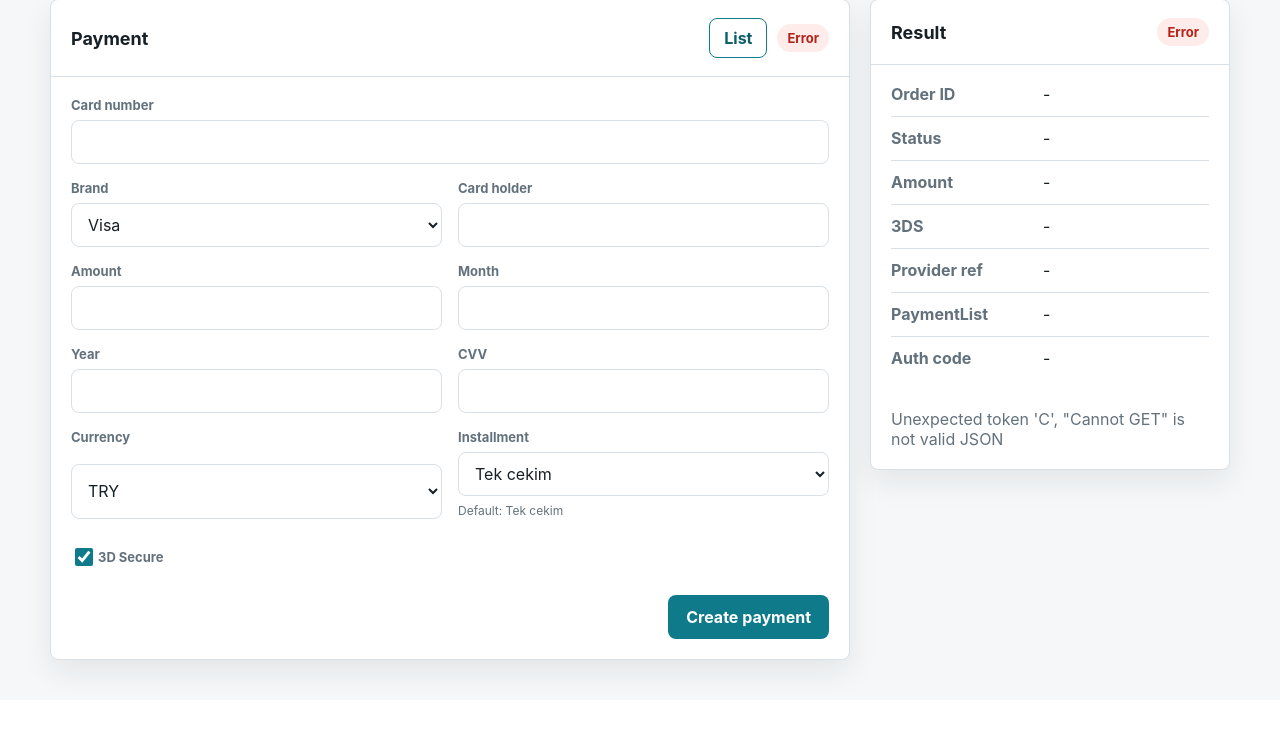
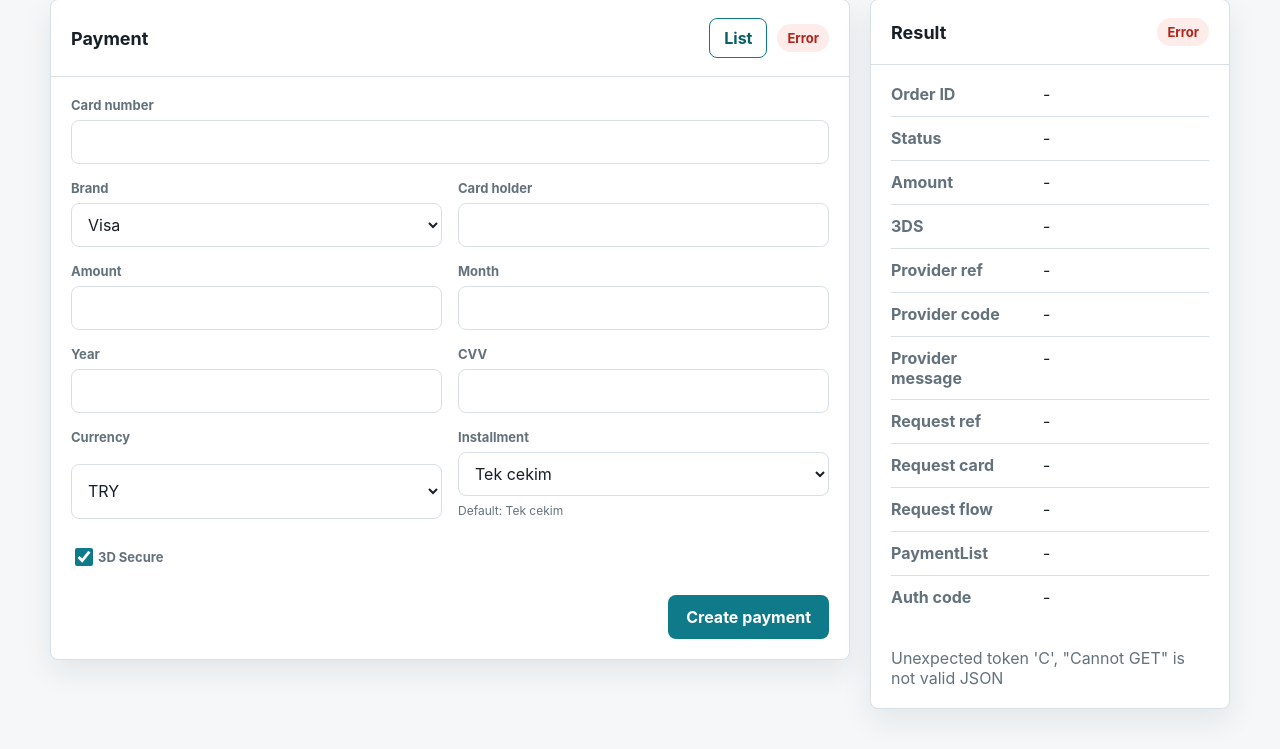
Before and after one commit to canreves/vpos, a Python web app: template src/paynkolay_pos/web/templates/payment.html in a window 1280 px wide. Shown: the part 117-866 px from the top of the page. Before the commit the page ends 804 px from the top, so only its background shows below. Run offline with Jinja, Linux system fonts and the light colour scheme; the template is opened without the code that fills it, so the values that code supplies are empty.

Commit message:
feat: show sanitized provider diagnostics in UI

```diff
--- a/src/paynkolay_pos/web/static/js/payment-form.js
+++ b/src/paynkolay_pos/web/static/js/payment-form.js
@@ -32,6 +32,11 @@
     amount: document.getElementById("result-amount"),
     threeDs: document.getElementById("result-3ds"),
     providerRef: document.getElementById("result-provider-ref"),
+    providerCode: document.getElementById("result-provider-code"),
+    providerMessage: document.getElementById("result-provider-message"),
+    requestRef: document.getElementById("result-request-ref"),
+    requestCard: document.getElementById("result-request-card"),
+    requestFlow: document.getElementById("result-request-flow"),
     paymentListStatus: document.getElementById("result-payment-list-status"),
     paymentListAuth: document.getElementById("result-payment-list-auth"),
   };
@@ -442,6 +447,20 @@
       resultFields.amount.textContent = `${response.amount} ${response.currency}`;
       resultFields.threeDs.textContent = response.requires_3ds ? "Required" : "Not required";
       resultFields.providerRef.textContent = response.provider_transaction_id || "-";
+      resultFields.providerCode.textContent = response.provider_response_code || "-";
+      resultFields.providerMessage.textContent = response.provider_response_data || "-";
+      if (response.provider_request) {
+        const providerRequest = response.provider_request;
+        resultFields.requestRef.textContent = providerRequest.client_ref_code || "-";
+        resultFields.requestCard.textContent =
+          `${String(providerRequest.card_brand || "").toUpperCase()} ${providerRequest.masked_pan || "-"} ${providerRequest.expiry_month || "-"}/${providerRequest.expiry_year || "-"}`;
+        resultFields.requestFlow.textContent =
+          `use3D=${providerRequest.use_3d} installment=${providerRequest.installment_no} channel=${providerRequest.payment_channel}`;
+      } else {
+        resultFields.requestRef.textContent = "-";
+        resultFields.requestCard.textContent = "-";
+        resultFields.requestFlow.textContent = "-";
+      }
       if (response.payment_list) {
         resultFields.paymentListStatus.textContent =
           response.payment_list.status || response.payment_list.error || "-";
--- a/src/paynkolay_pos/web/templates/payment.html
+++ b/src/paynkolay_pos/web/templates/payment.html
@@ -216,6 +216,26 @@
               <dd id="result-provider-ref">-</dd>
             </div>
             <div>
+              <dt>Provider code</dt>
+              <dd id="result-provider-code">-</dd>
+            </div>
+            <div>
+              <dt>Provider message</dt>
+              <dd id="result-provider-message">-</dd>
+            </div>
+            <div>
+              <dt>Request ref</dt>
+              <dd id="result-request-ref">-</dd>
+            </div>
+            <div>
+              <dt>Request card</dt>
+              <dd id="result-request-card">-</dd>
+            </div>
+            <div>
+              <dt>Request flow</dt>
+              <dd id="result-request-flow">-</dd>
+            </div>
+            <div>
               <dt>PaymentList</dt>
               <dd id="result-payment-list-status">-</dd>
             </div>
```
Also changed, not shown: src/paynkolay_pos/api/routes/payments.py (+31 -1 lines), src/paynkolay_pos/api/schemas.py (+11 -1 lines), src/paynkolay_pos/api/session_models.py (+21 -0 lines), src/paynkolay_pos/api/session_store.py (+13 -0 lines), tests/api/test_web_app.py (+21 -0 lines).
